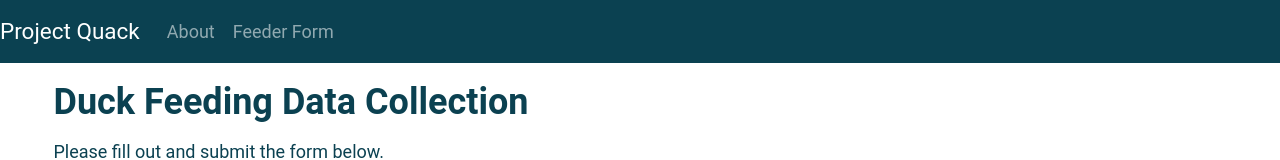
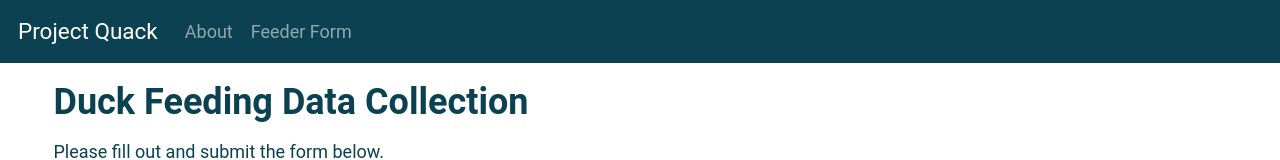
Before and after one commit to Dragonmyst/ProjectQuack, a React (Create React App) app in the folder client/: page /feederform in a window 1280 px wide. Shown: the top 160 px of the page. Built offline with nearby package versions, Linux system fonts and the light colour scheme.

Commit message:
minor fix to header spacing

```diff
--- a/client/src/components/Header.js
+++ b/client/src/components/Header.js
@@ -3,7 +3,7 @@ import { Navbar, Nav } from 'react-bootstrap';
 
 export const Header = () => {
     return (
-        <Navbar collapseOnSelect expand="lg" bg="primary" variant="dark">
+        <Navbar className="px-3" collapseOnSelect expand="lg" bg="primary" variant="dark">
             <Navbar.Brand href="/">
                 Project Quack
             </Navbar.Brand>
```
